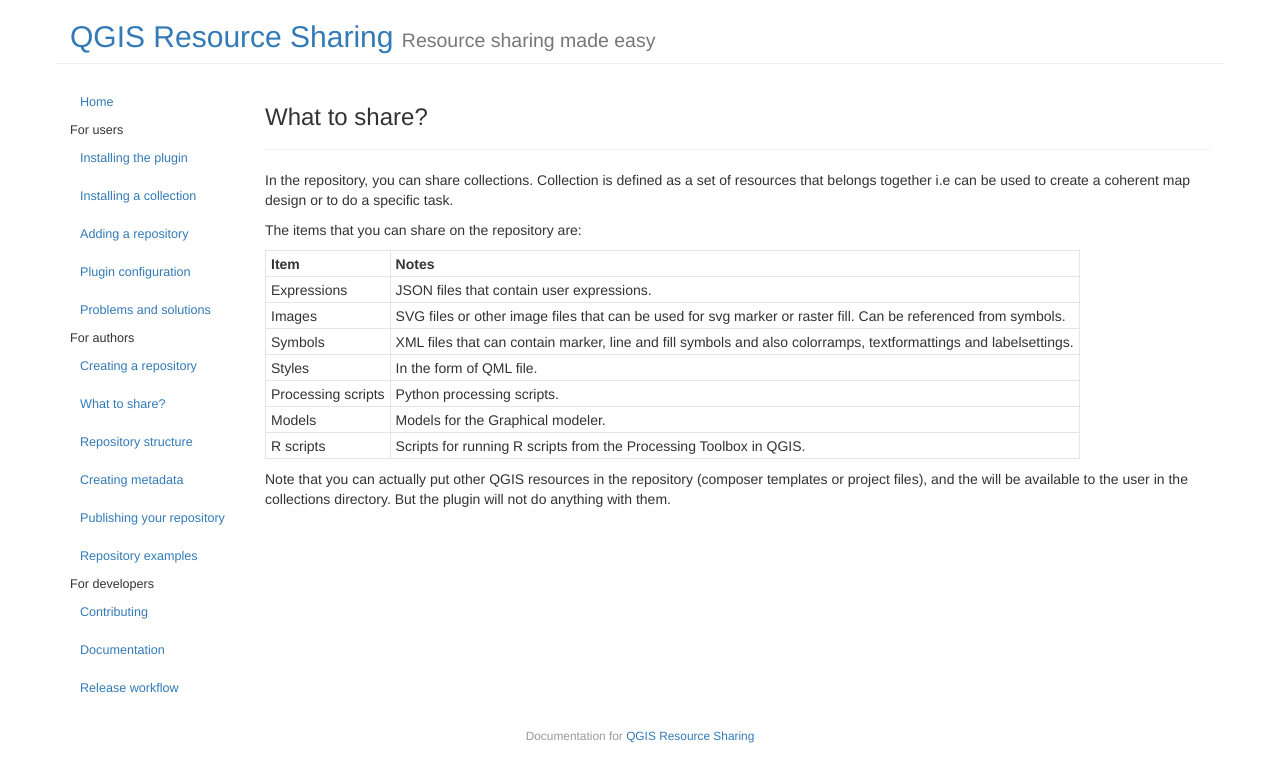
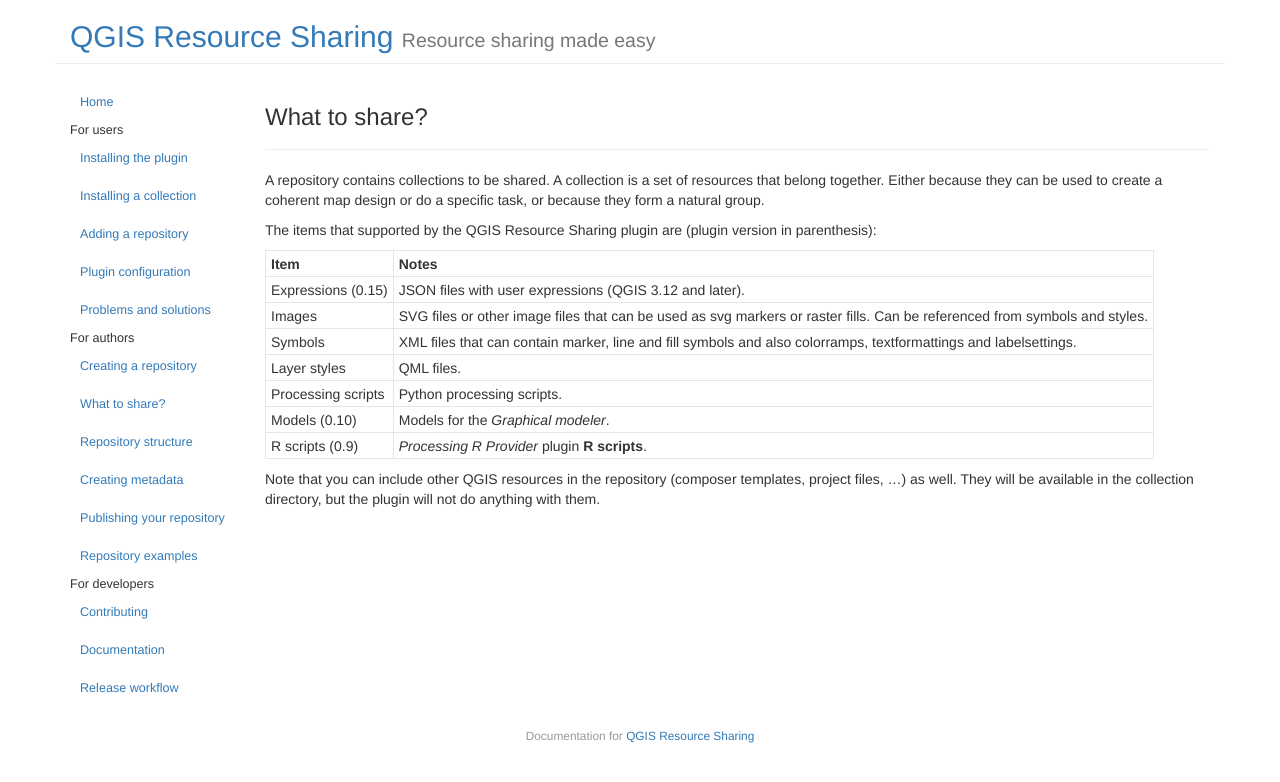
Before and after one commit to QGIS-Contribution/QGIS-ResourceSharing, a Jekyll site: the page built from _posts/2016-07-22-what-to-share.md, in a window 1280 px wide. Shown: the top 782 px of the page. Built offline with Jekyll 4.4.1, drawn with Linux system fonts in a browser that asks for light colours.

Commit message:
Spell checking ++

```diff
--- a/_posts/2016-07-22-what-to-share.md
+++ b/_posts/2016-07-22-what-to-share.md
@@ -6,23 +6,25 @@
 order: 2
 ---
 
-In the repository, you can share collections. Collection is defined as a set
-of resources that belongs together i.e can be used to create a coherent map
-design or to do a specific task.
+A repository contains collections to be shared.
+A collection is a set of resources that belong together.
+Either because they can be used to create a coherent map design
+or do a specific task, or because they form a natural group.
 
-The items that you can share on the repository are:
+The items that supported by the QGIS Resource Sharing plugin are
+(plugin version in parenthesis):
 
 Item | Notes
 --- | ---
-Expressions | JSON files that contain user expressions.
-Images | SVG files or other image files that can be used for svg marker or raster fill. Can be referenced from symbols.
+Expressions (0.15) | JSON files with user expressions (QGIS 3.12 and later).
+Images | SVG files or other image files that can be used as svg markers or raster fills. Can be referenced from symbols and styles.
 Symbols | XML files that can contain marker, line and fill symbols and also colorramps, textformattings and labelsettings.
-Styles | In the form of QML file.
+Layer styles | QML files.
 Processing scripts | Python processing scripts.
-Models | Models for the Graphical modeler.
-R scripts | Scripts for running R scripts from the Processing Toolbox in QGIS.
+Models (0.10) | Models for the *Graphical modeler*.
+R scripts (0.9) | *Processing R Provider* plugin **R scripts**.
 
-Note that you can actually put other QGIS resources in the repository
-(composer templates or project files), and the will be available to
-the user in the collections directory.
-But the plugin will not do anything with them.
+Note that you can include other QGIS resources in the repository
+(composer templates, project files, ...) as well.
+They will be available in the collection directory, but the
+plugin will not do anything with them.
```
